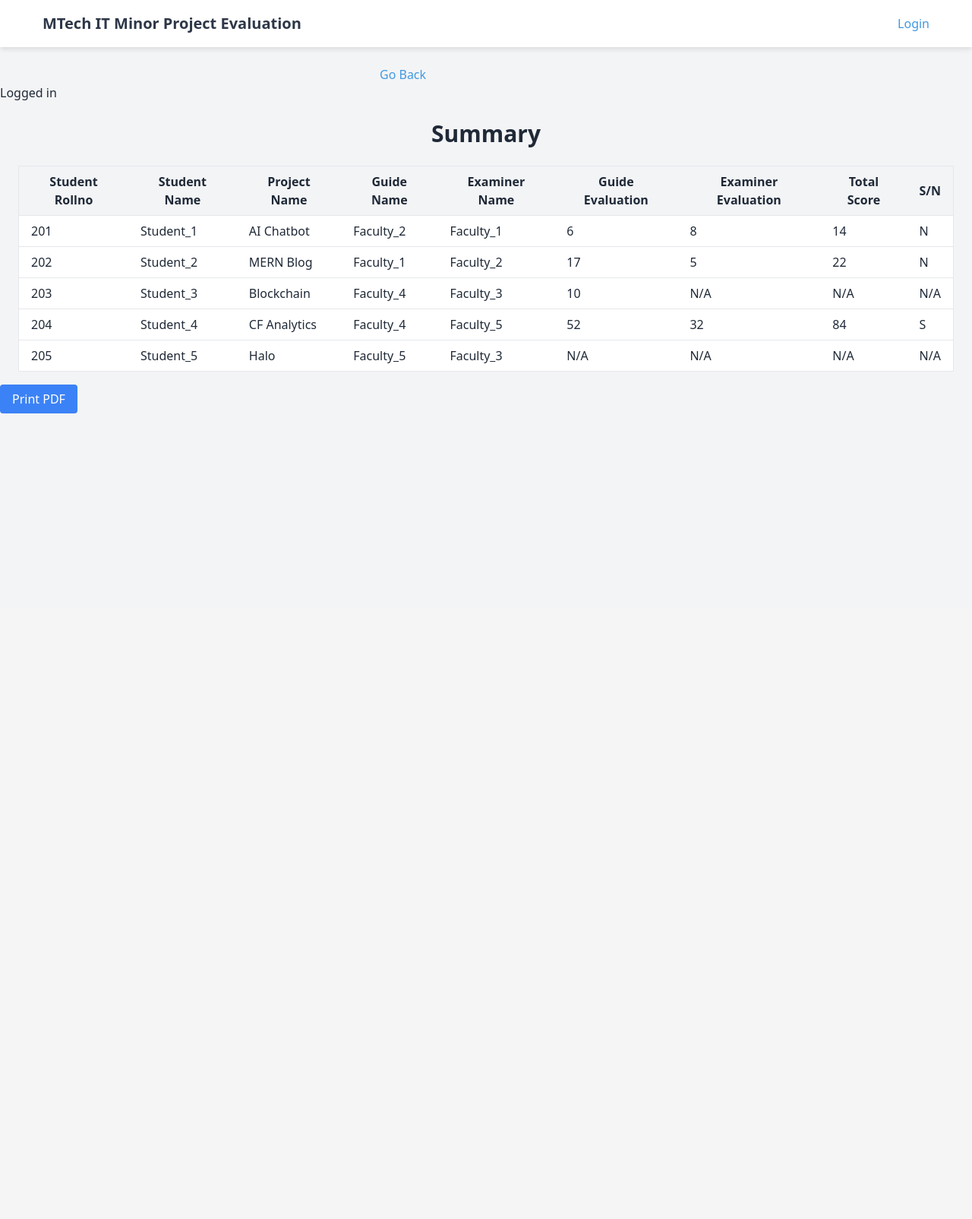
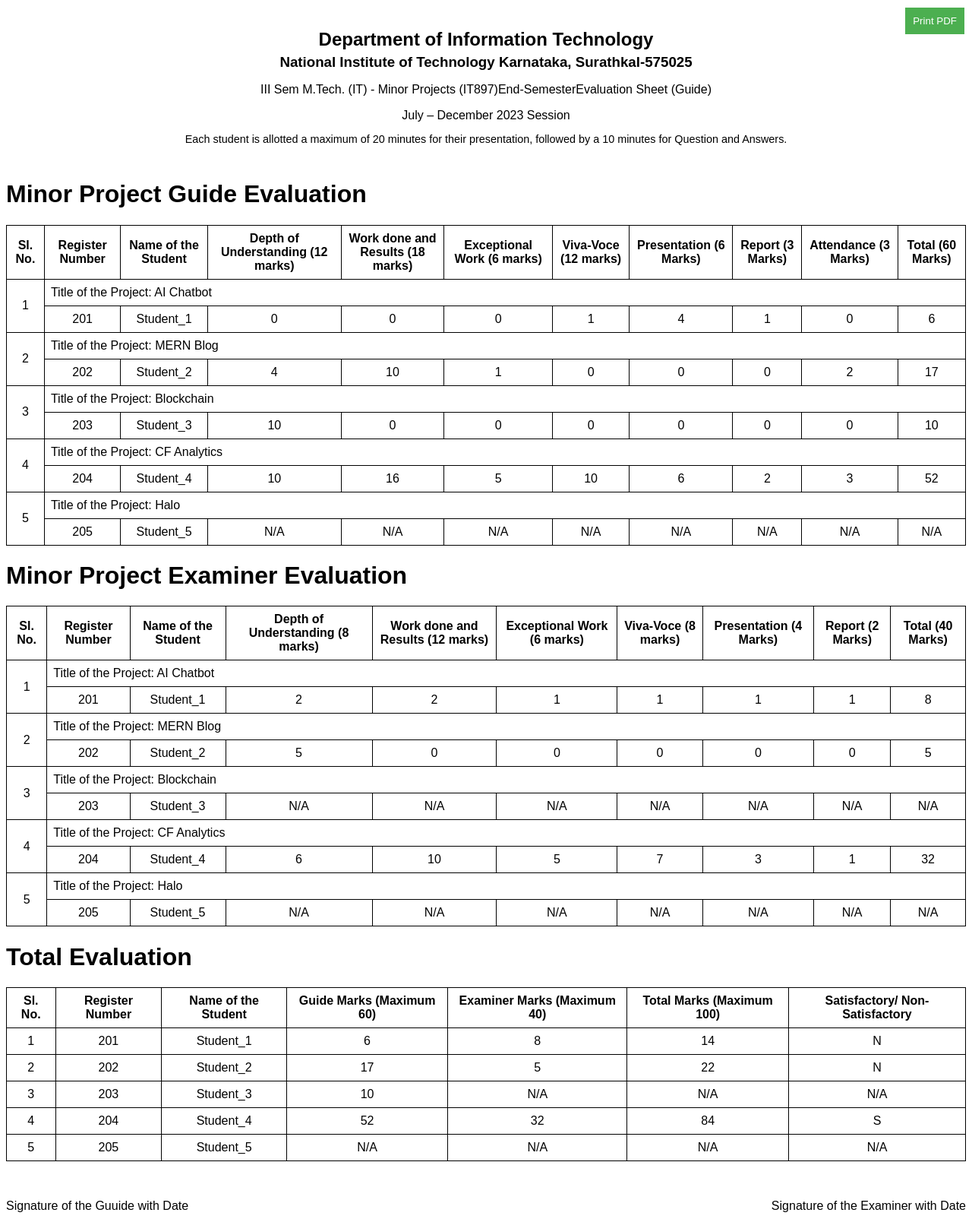
Before and after one commit to Nithin1729S/IT303-Mini-Project, a Django app: template mtechMinorEval/templates/mtechMinorEval/summary.html in a window 1280 px wide. Shown: the whole page at 76% size. Before the commit the page ends 544 px from the top, so only its background shows below. Run offline with Django 5.2, Linux system fonts and the light colour scheme; the template is opened without the code that fills it: values that come from a table or form of the project are taken from there, others are empty; data comes from the database, SQL or seed files in the repository; both versions use the stored data as it was after the commit.

```diff
--- a/mtechMinorEval/templates/mtechMinorEval/projectsList.html
+++ b/mtechMinorEval/templates/mtechMinorEval/projectsList.html
@@ -15,7 +15,7 @@
     <div>Logged in {{request.user.username }}</div>
     <div class="container mx-auto p-6">
         <h1 class="text-3xl font-semibold mb-6 text-center">Projects List</h1>
-        <a href="{% url 'summary' %}" style="color: #4299e1; text-decoration: none;">Click to get Summary</a>
+        <a href="{% url 'generate-pdf' %}" style="color: #4299e1; text-decoration: none;">Click to get generate PDF</a>
         <div class="overflow-x-auto">
             <table class="min-w-full bg-white border border-gray-200">
                 <thead class="bg-gray-100">
--- a/mtechMinorEval/templates/mtechMinorEval/summary.html
+++ b/mtechMinorEval/templates/mtechMinorEval/summary.html
@@ -1,67 +1,254 @@
-{% load static %}
 <!DOCTYPE html>
 <html lang="en">
-
 <head>
     <meta charset="UTF-8">
     <meta name="viewport" content="width=device-width, initial-scale=1.0">
-    <link rel="stylesheet" href="{% static 'css/style.min.css' %}">
-    <title>Summary</title>
+    <title>Final Report</title>
+    <style>
+        body {
+            font-family: Arial, sans-serif;
+        }
+        table {
+            width: 100%;
+            border-collapse: collapse;
+        }
+        th, td {
+            border: 1px solid black;
+            text-align: center;
+            padding: 8px;
+        }
+        th {
+            font-weight: bold;
+        }
+        th[colspan] {
+            text-align: left;
+            font-weight: normal;
+        }
+        #printButton {
+            position: absolute;
+            top: 10px;
+            right: 10px;
+            padding: 10px;
+            background-color: #4CAF50;
+            color: white;
+            border: none;
+            cursor: pointer;
+        }
+        @media print {
+            #printButton {
+                display: none;
+            }
+        }
+        @page {
+        size: landscape;
+        }
+    </style>
 </head>
-
-<body class="bg-gray-100 text-gray-800">
-    <!-- Navbar -->
-    {% include 'mtechMinorEval/navbar.html' %}
-    <a href="{% url 'projectsList' %}" style="color: #4299e1; text-decoration: none; padding-left: 500px;">Go Back</a>
-
-    <div>Logged in {{request.user.username }}</div>
-    <div class="container mx-auto p-6">
-        <h1 class="text-3xl font-semibold mb-6 text-center">Summary</h1>
-        <div class="overflow-x-auto">
-            <table class="min-w-full bg-white border border-gray-200">
-                <thead class="bg-gray-100">
+<body>
+    <button id="printButton" onclick="printPage()">Print PDF</button>
+    <div style="text-align: center; font-family: Arial, sans-serif; max-width: 800px; margin: 0 auto;  padding: 10px;">
+        <h2 style="margin-bottom: 5px;">Department of Information Technology</h2>
+        <h3 style="margin-top: 0; margin-bottom: 5px;">National Institute of Technology Karnataka, Surathkal-575025</h3>
+        <!-- <p style="color: red; font-weight: bold; margin-bottom: 5px;">Note : This sample evaluation sheet can be used to implement makrks evaluation module</p> -->
+        <p style="margin-bottom: 5px;">III Sem M.Tech. (IT) - Minor Projects (IT897)End-SemesterEvaluation Sheet (Guide)</p>
+        <p style="margin-bottom: 5px;">July – December 2023 Session</p>
+        <p style="font-size: 0.9em;">Each student is allotted a maximum of 20 minutes for their presentation, followed by a 10 minutes for Question and Answers.</p>
+      </div>
+    <h1>Minor Project Guide Evaluation</h1>
+    <table>
         <tr>
-                        <th class="py-2 px-4 border-b">Student Rollno</th>
-                        <th class="py-2 px-4 border-b">Student Name</th>
-                        <th class="py-2 px-4 border-b">Project Name</th>
-                        <th class="py-2 px-4 border-b">Guide Name</th>
-                        <th class="py-2 px-4 border-b">Examiner Name</th>
-                        <th class="py-2 px-4 border-b">Guide Evaluation</th>
-                        <th class="py-2 px-4 border-b">Examiner Evaluation</th>
-                        <th class="py-2 px-4 border-b">Total Score</th>
-                        <th class="py-2 px-4 border-b">S/N</th>
+            <th>Sl. No.</th>
+            <th>Register Number</th>
+            <th>Name of the Student</th>
+            <th>Depth of Understanding (12 marks)</th>
+            <th>Work done and Results (18 marks)</th>
+            <th>Exceptional Work (6 marks)</th>
+            <th>Viva-Voce (12 marks)</th>
+            <th>Presentation (6 Marks)</th>
+            <th>Report (3 Marks)</th>
+            <th>Attendance (3 Marks)</th>
+            <th>Total (60 Marks)</th>
         </tr>
-                </thead>
-                <tbody>
         {% for project in projects %}
-                    <tr class="hover:bg-gray-50">
-                        <td class="py-2 px-4 border-b">{{ project.student.rollno}}</td>
-                        <td class="py-2 px-4 border-b">{{ project.student.name }}</td>
-                        <td class="py-2 px-4 border-b">{{ project.title }}</td>
-                        <td class="py-2 px-4 border-b">{{ project.guide.name }}</td>
-                        <td class="py-2 px-4 border-b">{{ project.examiner.name }}</td>
-                        <td class="py-2 px-4 border-b">
+        <tr>
+            <td rowspan="2">{{ forloop.counter }}</td>
+            <td colspan="10" style="text-align: left;">Title of the Project: {{ project.title }}</td>
+        </tr>
+        <tr>
+            <td>{{ project.student.rollno }}</td>
+            <td>{{ project.student.name }}</td>
+            <td>
+                {% if project.guide_evaluation %}
+                    {{ project.guide_evaluation.depthOfUnderstanding }}
+                {% else %}
+                    N/A
+                {% endif %}
+            </td>
+            <td>
+                {% if project.guide_evaluation %}
+                    {{ project.guide_evaluation.workDoneAndResults }}
+                {% else %}
+                    N/A
+                {% endif %}
+            </td>
+            <td>
+                {% if project.guide_evaluation %}
+                    {{ project.guide_evaluation.exceptionalWork }}
+                {% else %}
+                    N/A
+                {% endif %}
+            </td>
+            <td>
+                {% if project.guide_evaluation %}
+                    {{ project.guide_evaluation.vivaVoce  }}
+                {% else %}
+                    N/A
+                {% endif %}
+            </td>
+            <td>
+                {% if project.guide_evaluation %}
+                    {{ project.guide_evaluation.presentation }}
+                {% else %}
+                    N/A
+                {% endif %}
+            </td>
+            <td>
+                {% if project.guide_evaluation %}
+                    {{ project.guide_evaluation.report }}
+                {% else %}
+                    N/A
+                {% endif %}
+            </td>
+            <td>
+                {% if project.guide_evaluation %}
+                    {{ project.guide_evaluation.attendance }}
+                {% else %}
+                    N/A
+                {% endif %}
+            </td>
+            <td>
                 {% if project.guide_evaluation %}
                     {{ project.guide_evaluation.total_score }}
                 {% else %}
                     N/A
                 {% endif %}
             </td>
-                        <td class="py-2 px-4 border-b">
+        </tr>
+        {% endfor %}
+    </table>
+    <h1>Minor Project Examiner Evaluation</h1>
+    <table>
+        <tr>
+            <th>Sl. No.</th>
+            <th>Register Number</th>
+            <th>Name of the Student</th>
+            <th>Depth of Understanding (8 marks)</th>
+            <th>Work done and Results (12 marks)</th>
+            <th>Exceptional Work (6 marks)</th>
+            <th>Viva-Voce (8 marks)</th>
+            <th>Presentation (4 Marks)</th>
+            <th>Report (2 Marks)</th>
+            <th>Total (40 Marks)</th>
+        </tr>
+        {% for project in projects %}
+        <tr>
+            <td rowspan="2">{{ forloop.counter }}</td>
+            <td colspan="10" style="text-align: left;">Title of the Project: {{ project.title }}</td>
+        </tr>
+        <tr>
+            <td>{{ project.student.rollno }}</td>
+            <td>{{ project.student.name }}</td>
+            <td>
+                {% if project.examiner_evaluation %}
+                    {{ project.examiner_evaluation.depthOfUnderstanding }}
+                {% else %}
+                    N/A
+                {% endif %}
+            </td>
+            <td>
+                {% if project.examiner_evaluation %}
+                    {{ project.examiner_evaluation.workDoneAndResults }}
+                {% else %}
+                    N/A
+                {% endif %}
+            </td>
+            <td>
+                {% if project.examiner_evaluation %}
+                    {{ project.examiner_evaluation.exceptionalWork }}
+                {% else %}
+                    N/A
+                {% endif %}
+            </td>
+            <td>
+                {% if project.examiner_evaluation %}
+                    {{ project.examiner_evaluation.vivaVoce  }}
+                {% else %}
+                    N/A
+                {% endif %}
+            </td>
+            <td>
+                {% if project.examiner_evaluation %}
+                    {{ project.examiner_evaluation.presentation }}
+                {% else %}
+                    N/A
+                {% endif %}
+            </td>
+            <td>
+                {% if project.examiner_evaluation %}
+                    {{ project.examiner_evaluation.report }}
+                {% else %}
+                    N/A
+                {% endif %}
+            </td>
+            <td>
                 {% if project.examiner_evaluation %}
                     {{ project.examiner_evaluation.total_score }}
                 {% else %}
                     N/A
                 {% endif %}
             </td>
-                        <td class="py-2 px-4 border-b">
+        </tr>
+        {% endfor %}
+    </table>
+    <h1>Total Evaluation</h1>
+    <table>
+        <tr>
+            <th>Sl. No.</th>
+            <th>Register Number</th>
+            <th>Name of the Student</th>
+            <th>Guide Marks (Maximum 60)</th>
+            <th>Examiner Marks (Maximum 40)</th>
+            <th>Total Marks (Maximum 100)</th>
+            <th>Satisfactory/
+                Non-Satisfactory</th>
+        </tr>
+        {% for project in projects %}
+        <tr>
+            <td>{{ forloop.counter }}</td>
+            <td>{{ project.student.rollno }}</td>
+            <td>{{ project.student.name }}</td>
+            <td>
+                {% if project.guide_evaluation %}
+                    {{ project.guide_evaluation.total_score }}
+                {% else %}
+                    N/A
+                {% endif %}
+            </td>
+            <td>
+                {% if project.examiner_evaluation %}
+                    {{ project.examiner_evaluation.total_score }}
+                {% else %}
+                    N/A
+                {% endif %}
+            </td>
+            <td>
                 {% if project.guide_evaluation and project.examiner_evaluation %}
                     {{ project.guide_evaluation.total_score|default:"0"|add:project.examiner_evaluation.total_score|default:"0" }}
                 {% else %}
                      N/A
                 {% endif %}
             </td>
-                        <td class="py-2 px-4 border-b">
+            <td>
                 {% if project.guide_evaluation and project.examiner_evaluation %}
                     {% with total_score=project.guide_evaluation.total_score|default:"0"|add:project.examiner_evaluation.total_score|default:"0" %}
                         {% if total_score >= 50 %}
@@ -74,20 +261,27 @@
                             N/A
                 {% endif %}
             </td>
-                        <!-- {% if project.guide.name == request.user.username %}
-                        <td class="py-2 px-4 border-b">Guide</td>
-                        {% else %}
-                        <td class="py-2 px-4 border-b">Examiner</td>
-                        {% endif %}
-                        <td class="py-2 px-4 border-b">
-                            <a href="{% url 'evaluate' project.id%}" class="text-blue-500 hover:text-blue-700">Evaluate</a>
-                        </td> -->
         </tr>
         {% endfor %}
-                </tbody>
     </table>
+
+    <div style="display: flex; justify-content: space-between;">
+        <div style="text-align: left;">
+            <div style="width: 300px; padding-top: 50px;">
+                Signature of the Guuide with Date
+            </div>
+        </div>
+        <div style="text-align: right;">
+            <div style="width: 300px; padding-top: 50px;">
+                Signature of the Examiner with Date
+            </div>
+        </div>
     </div>
   </div>
 </body>
-<a href="{% url 'generate-pdf' %}" class="bg-blue-500 text-white py-2 px-4 rounded">Print PDF</a>
+<script>
+    function printPage() {
+        window.print();
+    }
+</script>
 </html>
```
Also changed, not shown: mtechMinorEval/templates/mtechMinorEval/generate-pdf-summary.html (+8 -4 lines), mtechMinorEval/views.py (+2 -6 lines), db.sqlite3. Lines whose indentation alone changed are shown as unchanged.
